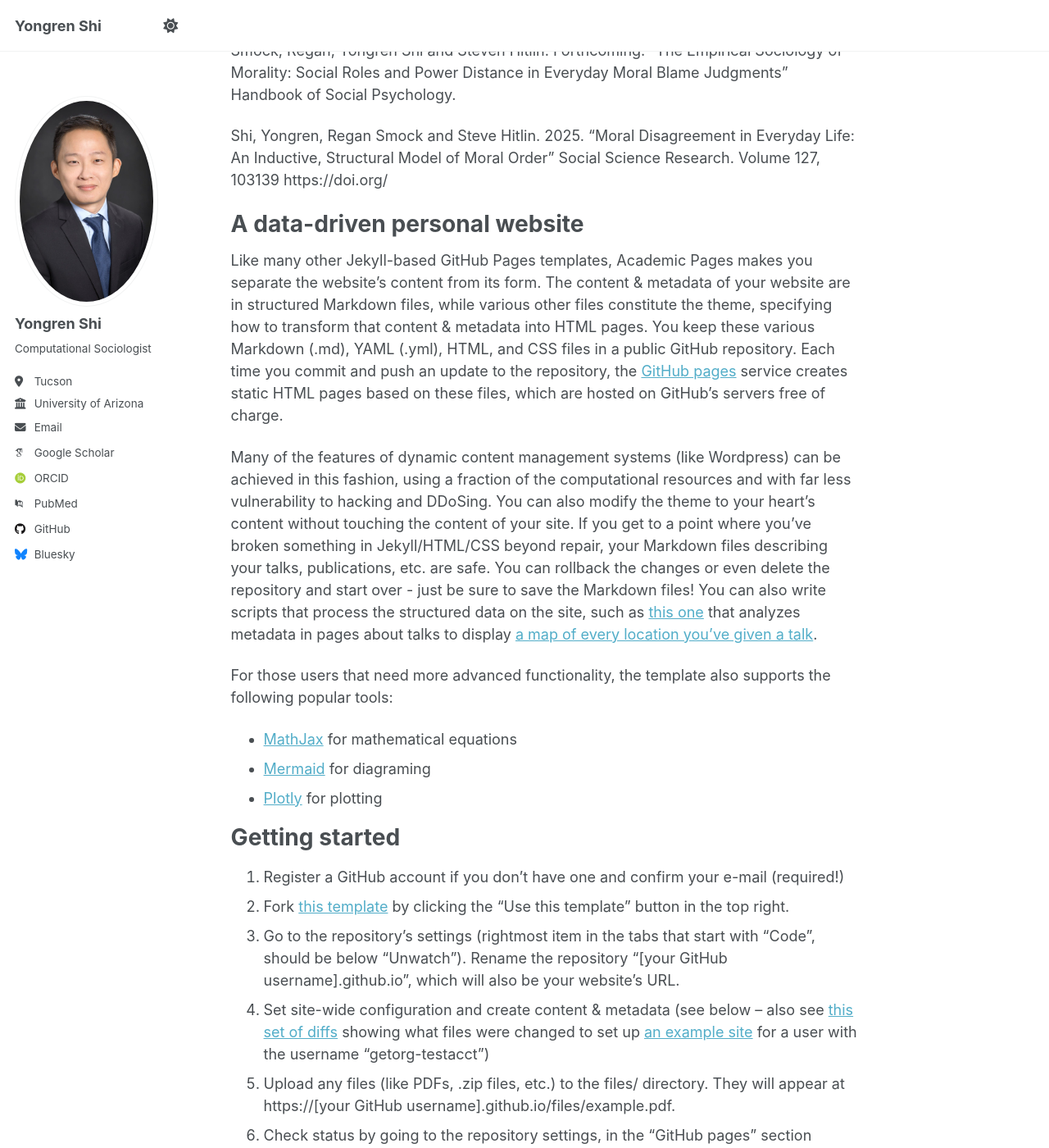
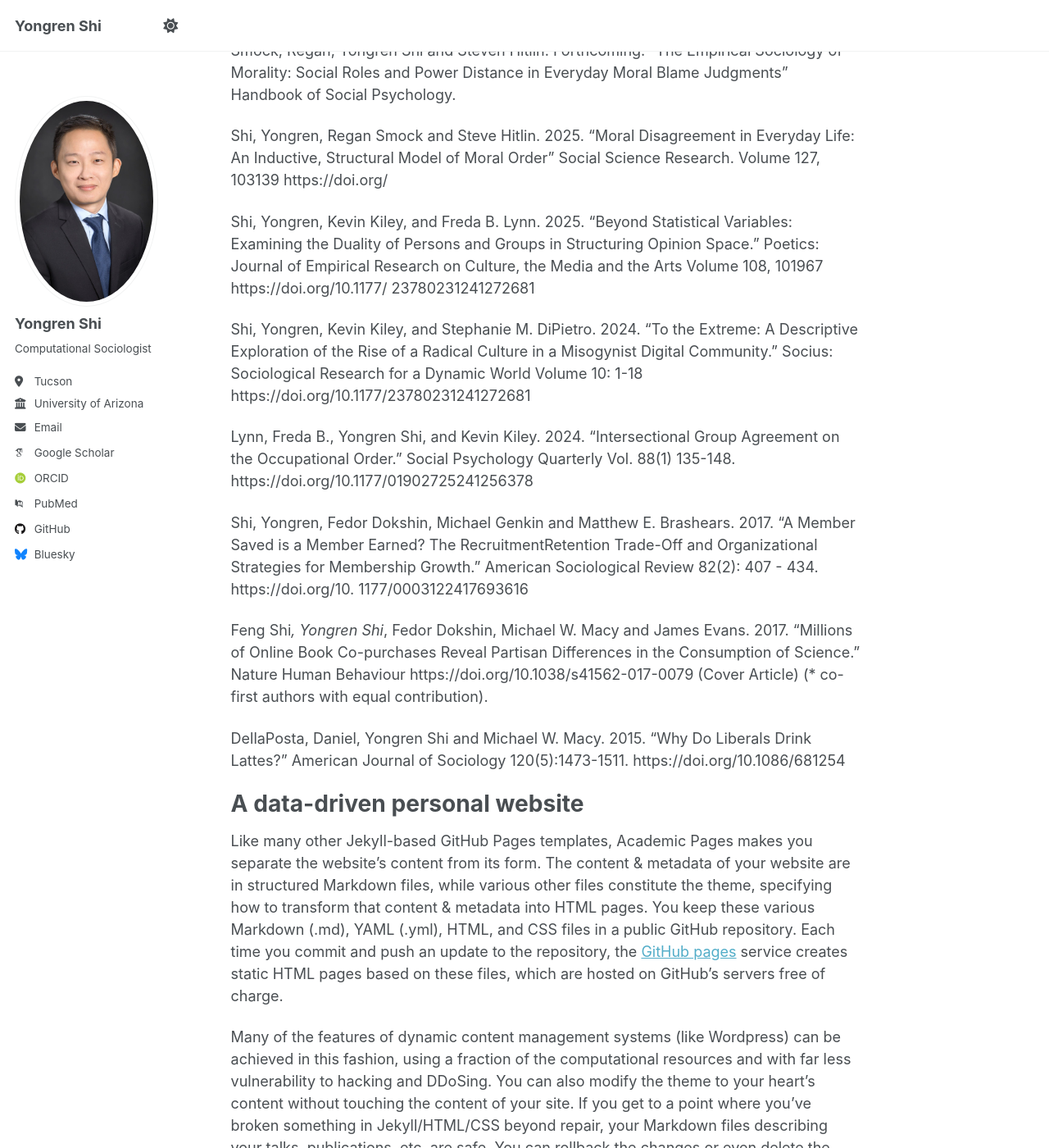
Before and after one commit to YongrenShi/YongrenShi, a Jekyll site: the page built from _pages/about.md, in a window 1280 px wide and 1400 px high, scrolled down 772 px. Shown: the whole window at 82% size. Built offline with Jekyll 4.4.1, drawn with Linux system fonts in a browser that asks for light colours; some web fonts are replaced; a script that is not in the unit is left out.

Commit message:
Update about.md

```diff
--- a/_pages/about.md
+++ b/_pages/about.md
@@ -23,6 +23,22 @@ Empirical Sociology of Morality: Social Roles and Power Distance in Everyday Mor
 
 Shi, Yongren, Regan Smock and Steve Hitlin. 2025. “Moral Disagreement in Everyday Life: An Inductive, Structural Model of Moral Order” Social Science Research. Volume 127, 103139 https://doi.org/
 
+Shi, Yongren, Kevin Kiley, and Freda B. Lynn. 2025. “Beyond Statistical Variables: Examining the Duality of Persons and Groups in Structuring Opinion Space.” Poetics: Journal of Empirical Research on Culture,
+the Media and the Arts Volume 108, 101967 https://doi.org/10.1177/
+23780231241272681
+
+Shi, Yongren, Kevin Kiley, and Stephanie M. DiPietro. 2024. “To the Extreme: A Descriptive Exploration of the Rise of a Radical Culture in a Misogynist Digital Community.” Socius: Sociological Research for a Dynamic World Volume 10: 1-18 https://doi.org/10.1177/23780231241272681
+
+Lynn, Freda B., Yongren Shi, and Kevin Kiley. 2024. “Intersectional Group Agreement on the Occupational Order.” Social Psychology Quarterly Vol. 88(1) 135-148. https://doi.org/10.1177/01902725241256378
+
+Shi, Yongren, Fedor Dokshin, Michael Genkin and Matthew E. Brashears. 2017. “A Member Saved is a Member Earned? The RecruitmentRetention Trade-Off and Organizational Strategies for Membership Growth.”
+American Sociological Review 82(2): 407 - 434. https://doi.org/10.
+1177/0003122417693616
+
+Feng Shi*, Yongren Shi*, Fedor Dokshin, Michael W. Macy and James Evans. 2017. “Millions of Online Book Co-purchases Reveal Partisan
+Differences in the Consumption of Science.” Nature Human Behaviour https://doi.org/10.1038/s41562-017-0079 (Cover Article) (* co-first authors with equal contribution).
+
+DellaPosta, Daniel, Yongren Shi and Michael W. Macy. 2015. “Why Do Liberals Drink Lattes?” American Journal of Sociology 120(5):1473-1511. https://doi.org/10.1086/681254
 
 A data-driven personal website
 ======
```
